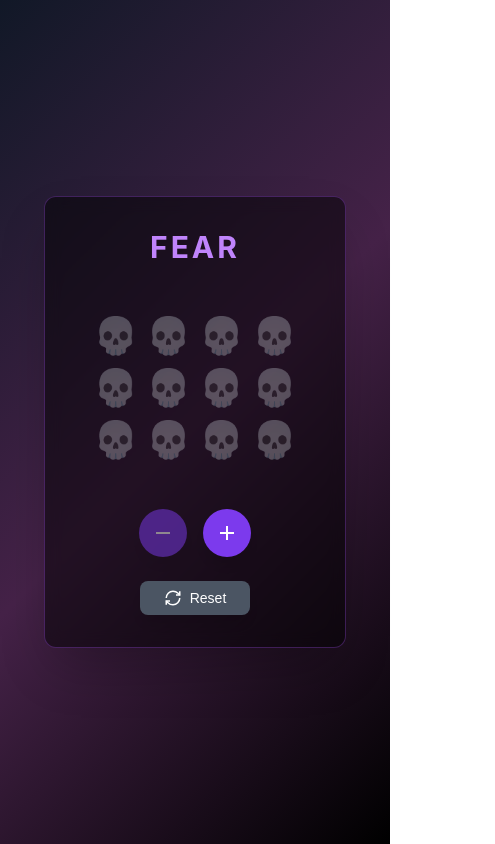
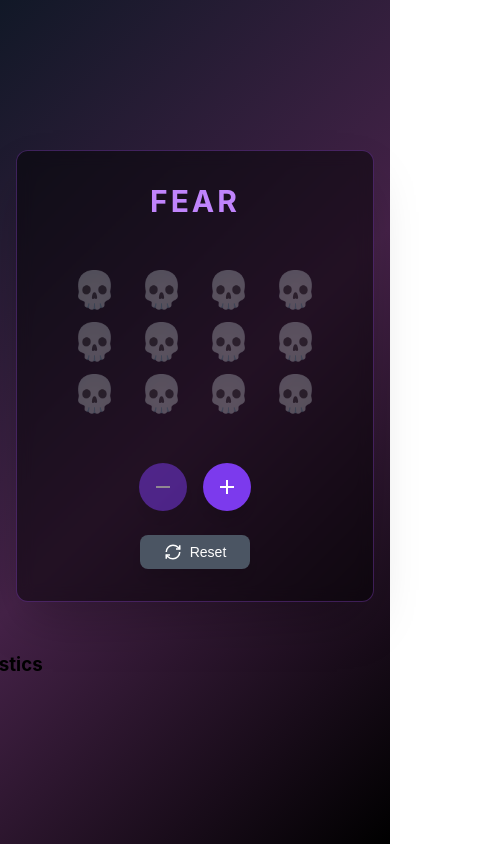
Before and after one commit to Benjamin-Henke/daggerheart-fear-tracker, a React (Vite) app: page / in a window 390 px wide. Shown: the whole page, 495 px wide, since content can reach past the window. Built offline with nearby package versions, Linux system fonts and the light colour scheme; no server answers; the database is empty.

Commit message:
add new component, PlayerStats. init code with it. adjust dashboard css

```diff
--- a/package.json
+++ b/package.json
@@ -1,7 +1,7 @@
 {
-  "name": "fear-tracker",
+  "name": "daggerheart-companion",
   "private": true,
-  "version": "0.0.0",
+  "version": "0.1.0",
   "type": "module",
   "scripts": {
     "dev": "vite",
--- a/src/App.css
+++ b/src/App.css
@@ -10,16 +10,33 @@
 .dashboard {
   display: flex;
   gap: 2rem;
-  flex-wrap: wrap;
+  width: 100%;
+  max-width: 1400px; /* Prevent it from getting too wide on large screens */
   align-items: flex-start;
 }
 
+/* Set the flex proportions */
+.dashboard > *:first-child {
+  flex: 1; /* FearTracker takes 1/3 */
+  min-width: 300px; /* Minimum width so it doesn't get too small */
+}
+
+.dashboard > *:nth-child(2) {
+  flex: 2; /* PlayerStats takes 2/3 */
+  min-width: 600px; /* Minimum width for PlayerStats */
+}
+
 /* Responsive design */
-@media (max-width: 768px) {
+@media (max-width: 1024px) {
   .dashboard {
     flex-direction: column;
     align-items: center;
   }
+
+  .dashboard > *:first-child,
+  .dashboard > *:nth-child(2) {
+    flex: none;
+    width: 100%;
+    max-width: 600px;
+  }
 }
-
-/* 452248 */
--- a/src/App.jsx
+++ b/src/App.jsx
@@ -1,5 +1,6 @@
 import React from 'react';
 import FearTracker from './components/FearTracker/FearTracker'
+import PlayerStats from './components/PlayerStats/PlayerStats'
 import './App.css'
 
 function App() {
@@ -7,8 +8,7 @@ function App() {
     <div className="app-container">
       <div className="dashboard">
         <FearTracker />
-        {/* Add your next component here */}
-        {/* <YourNextComponent /> */}
+        <PlayerStats />
       </div>
     </div>
   );
--- /dev/null
+++ b/src/components/PlayerStats/PlayerStats.jsx
@@ -0,0 +1,14 @@
+import React, { useState, useEffect } from 'react';
+import { supabase } from '../../supabaseClient';
+import './PlayerStats.css'
+
+function PlayerStats() {
+
+  return (
+    <div className="player-stats ">
+      <h3>Player Statistics</h3>
+    </div>
+  );
+}
+
+export default PlayerStats;
--- a/src/supabaseClient.jsx
+++ b/src/supabaseClient.jsx
@@ -3,7 +3,7 @@ import { createClient } from '@supabase/supabase-js'
 // TODO
 // make .env
 // bring in variables
-const supabaseUrl = 'https://jcqpyzuhxosinofsdkae.supabase.co'
-const supabaseKey = 'eyJhbGciOiJIUzI1NiIsInR5cCI6IkpXVCJ9.eyJpc3MiOiJzdXBhYmFzZSIsInJlZiI6ImpjcXB5enVoeG9zaW5vZnNka2FlIiwicm9sZSI6ImFub24iLCJpYXQiOjE3NTM5OTcyMDgsImV4cCI6MjA2OTU3MzIwOH0.z4NY_CjcWiguWpy7h4MscuYMHOkZ8MhQ2saEYBbI8rg'
+const supabaseUrl = 'https://crnttgodenjbjtfqqgtq.supabase.co'
+const supabaseKey = 'eyJhbGciOiJIUzI1NiIsInR5cCI6IkpXVCJ9.eyJpc3MiOiJzdXBhYmFzZSIsInJlZiI6ImNybnR0Z29kZW5qYmp0ZnFxZ3RxIiwicm9sZSI6ImFub24iLCJpYXQiOjE3NTQwNzczMTAsImV4cCI6MjA2OTY1MzMxMH0.Ts6ndVPVTZLtW35hcQMKZvrHrtOmIpHy316cdxtlbGo'
 
 export const supabase = createClient(supabaseUrl, supabaseKey)
```
Also changed, not shown: src/components/PlayerStats/PlayerStats.css (added).
